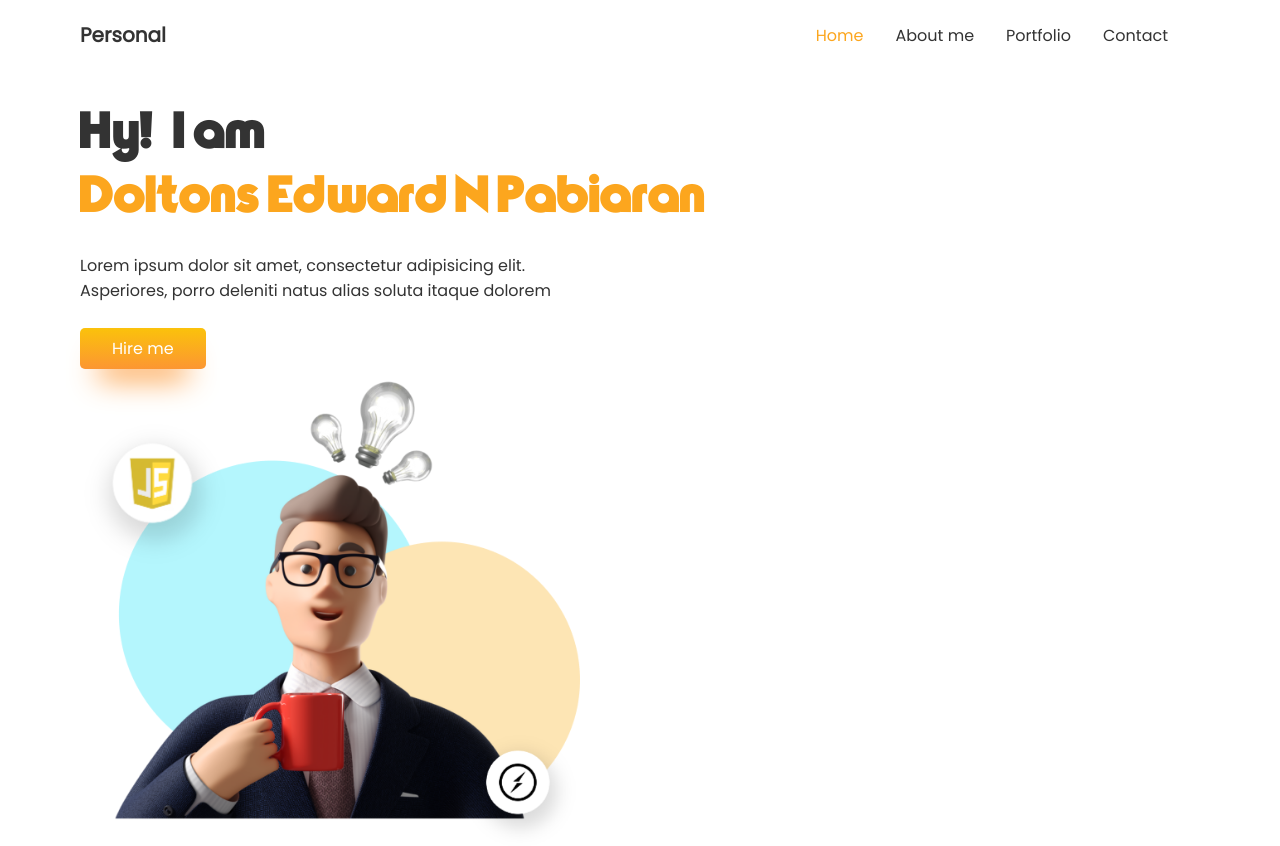
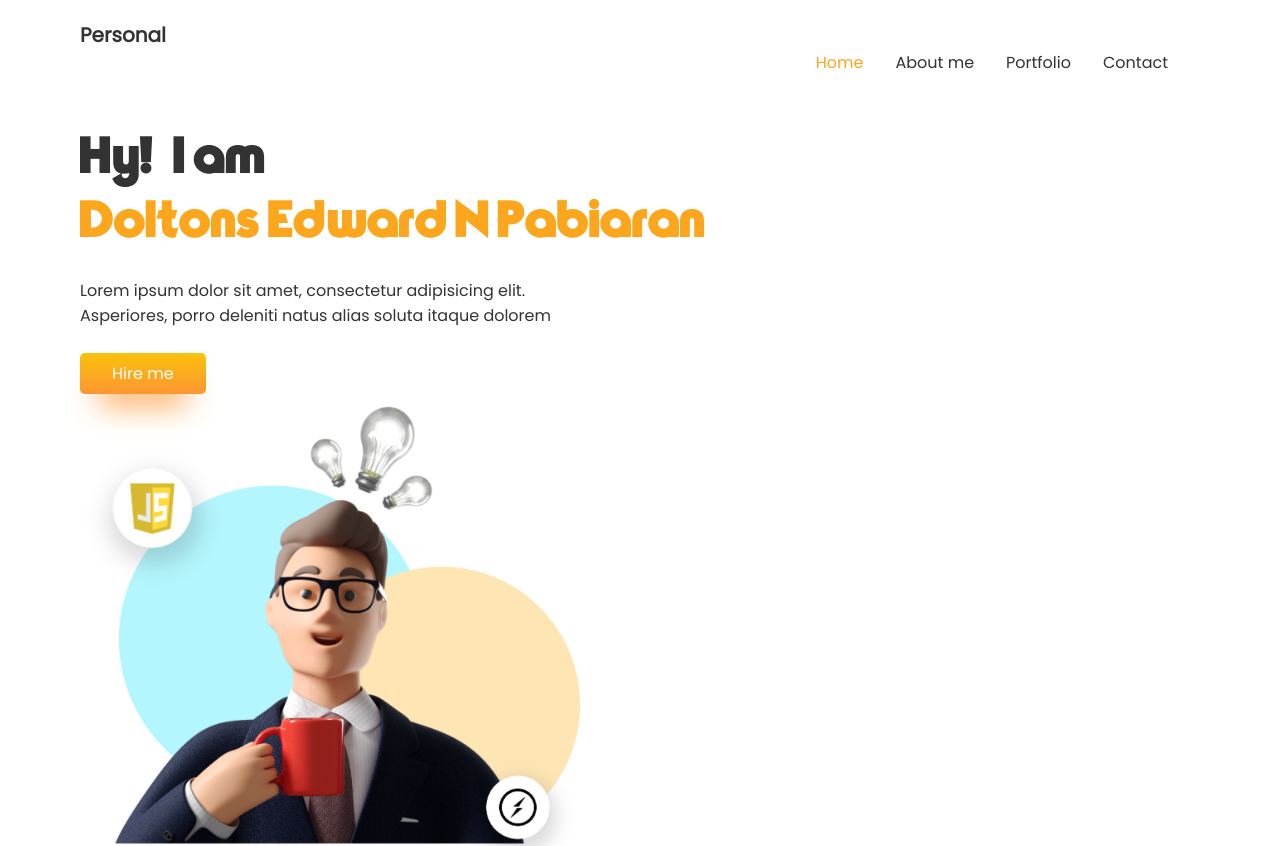
Before and after one commit to doltonsedward/Personal-website-svelte, a Svelte app: page / in a window 1280 px wide. Shown: the top 846 px of the page. Built offline with nearby package versions, Linux system fonts and the light colour scheme.

Commit message:
add dynamic styling

```diff
--- a/src/components/molecules/Header.svelte
+++ b/src/components/molecules/Header.svelte
@@ -6,9 +6,9 @@
     const dispatch = createEventDispatcher()
 </script>
 
-<header class="padding-default">
-    <p class="logo">Personal</p>
-    <nav>
+<header class="padding-default row">
+    <p class="logo col-6">Personal</p>
+    <nav class="col-6">
         <ul class="list-nav">
             {#each navItems as item}
                 <li on:click={() => dispatch('navChange', item)}>
@@ -23,14 +23,16 @@
     header {
         padding-top: 20px;
         padding-bottom: 20px;
-        display: flex;
-        justify-content: space-between;
-        align-items: center;
     }
 
     .logo {
         font-size: 20px;
         font-weight: 700;
+    }
+
+    nav {
+        display: flex;
+        justify-content: flex-end;
     }
 
     ul {
@@ -43,6 +45,7 @@
         cursor: pointer;
     }
 
+
     .active {
         color: var(--color-theme)
     }
--- a/src/components/organism/Home.svelte
+++ b/src/components/organism/Home.svelte
@@ -1,19 +1,16 @@
 <script>
     import HomeHero from "../molecules/Home/HomeHero.svelte";
+    import HomeContent from "../molecules/Home/HomeContent.svelte"
 
     $: document.title = 'Home page'
 </script>
 
 <div class="container">
     <HomeHero />
-
+    <HomeContent />
 </div>
 
 <style>
     .container {
-        display: flex;
-        flex-wrap: wrap;
-        align-items: center;
-        justify-content: space-between;
     }
 </style>
```
